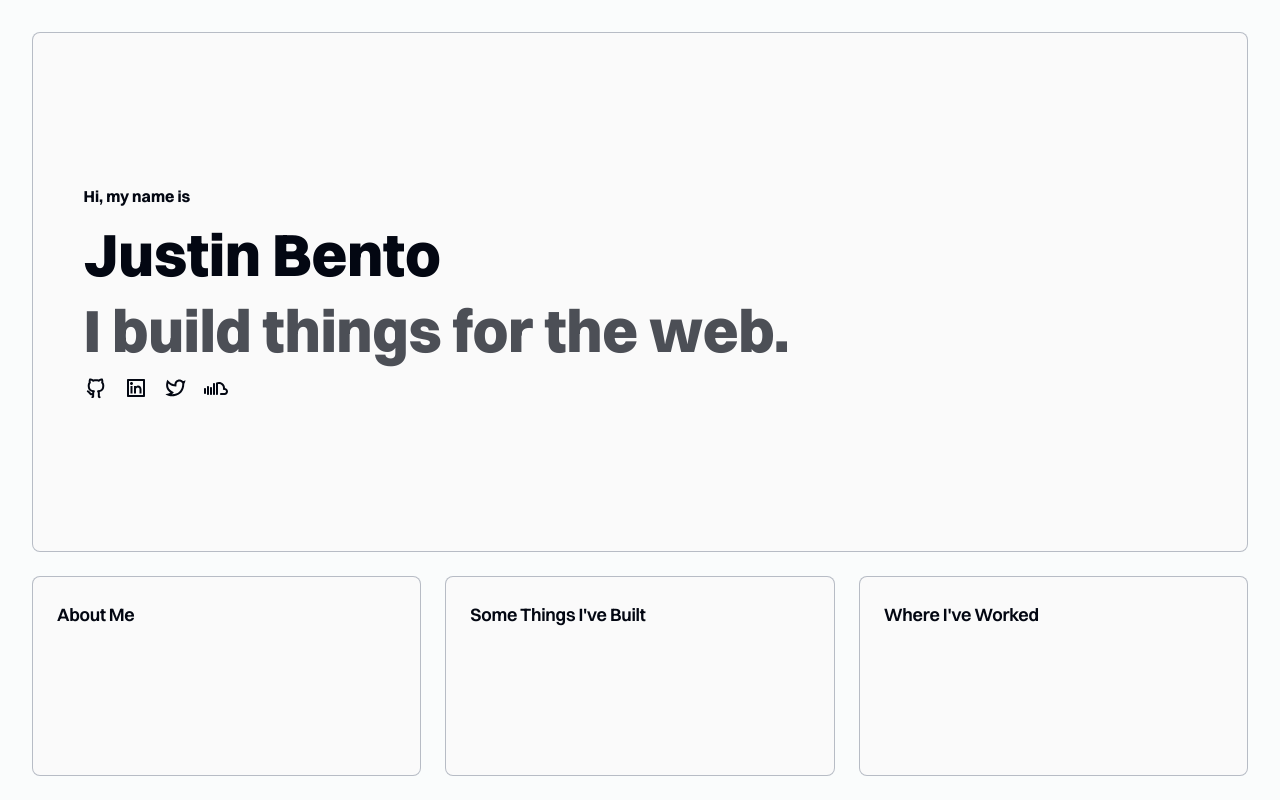
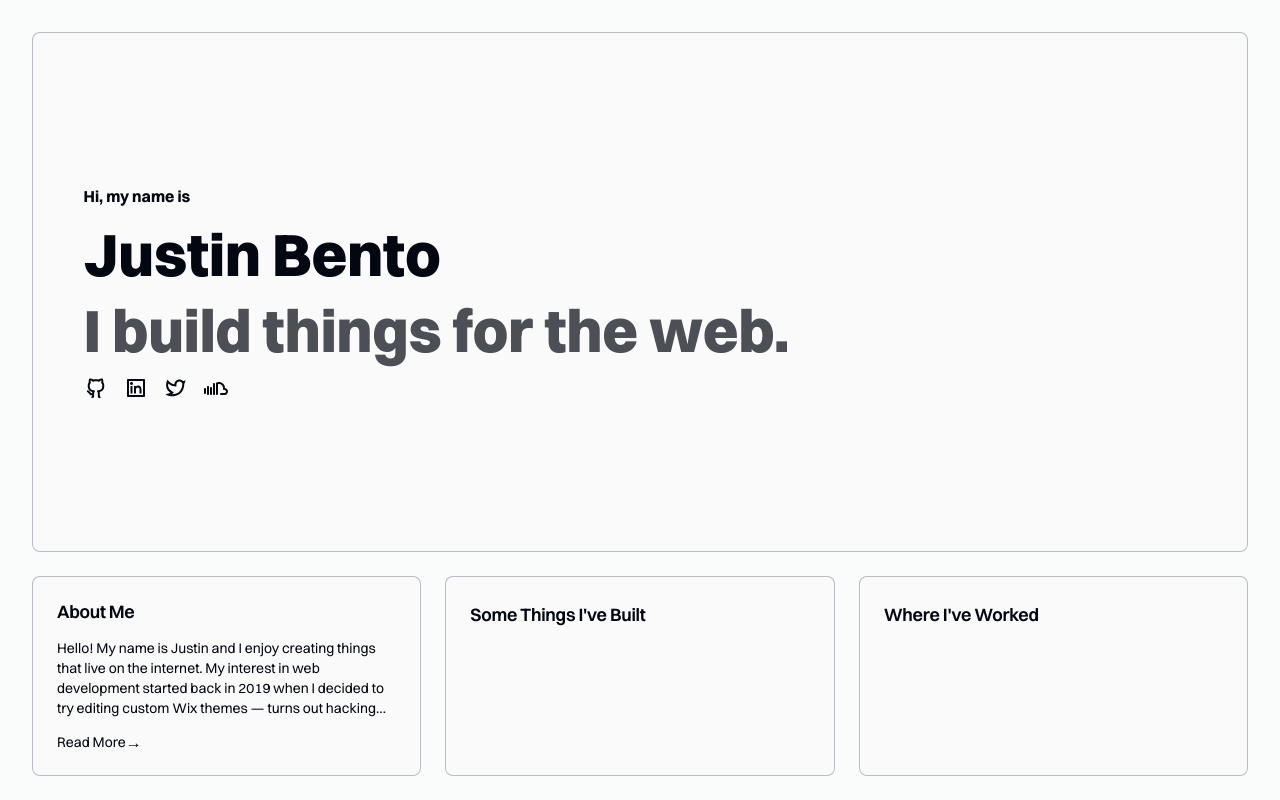
Before and after one commit to Justin-Bento/portfolio, a Next.js app: page / in a window 1280 px wide. Built offline with nearby package versions, Linux system fonts and the light colour scheme.

Commit message:
Created content for about me section.

```diff
--- a/app/(frontend)/page.tsx
+++ b/app/(frontend)/page.tsx
@@ -29,9 +29,17 @@ export default function Home() {
           </div>
         </Card>
         {/* About Me Card */}
-        <Card className="col-span-12 lg:col-span-4 h-[25vh]">
-          <div className="px-4 py-5 sm:p-6">
+        <Card className="col-span-12 lg:col-span-4 h-[25vh] flex flex-col items-start justify-center">
+          <div className=" px-4 py-5 sm:p-6 space-y-3">
             <h2 className="text-lg font-semibold tracking-[-0.015em] text-zinc-950 dark:text-white">About Me</h2>
+            <p className="text-sm leading-5 line-clamp-4">
+              Hello! My name is Justin and I enjoy creating things that live on the internet. My interest in web
+              development started back in 2019 when I decided to try editing custom Wix themes — turns out hacking
+              together a custom reblog button taught me a lot about HTML & CSS!
+            </p>
+            <Link href="/about" className="text-sm flex items-center justify-start">
+              Read More <span className="text-base">&rarr;</span>
+            </Link>
           </div>
         </Card>
         {/* Projects Card */}
```
